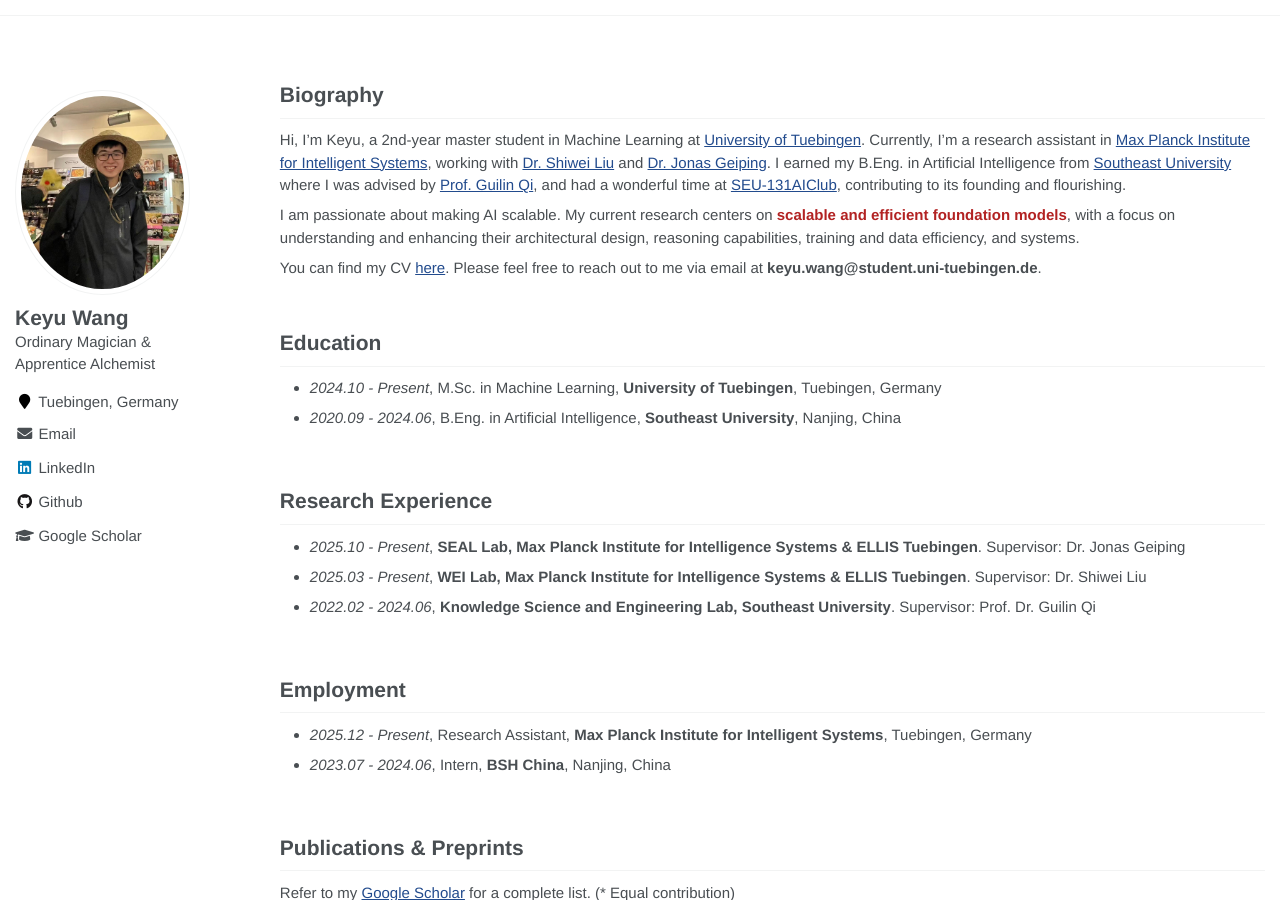
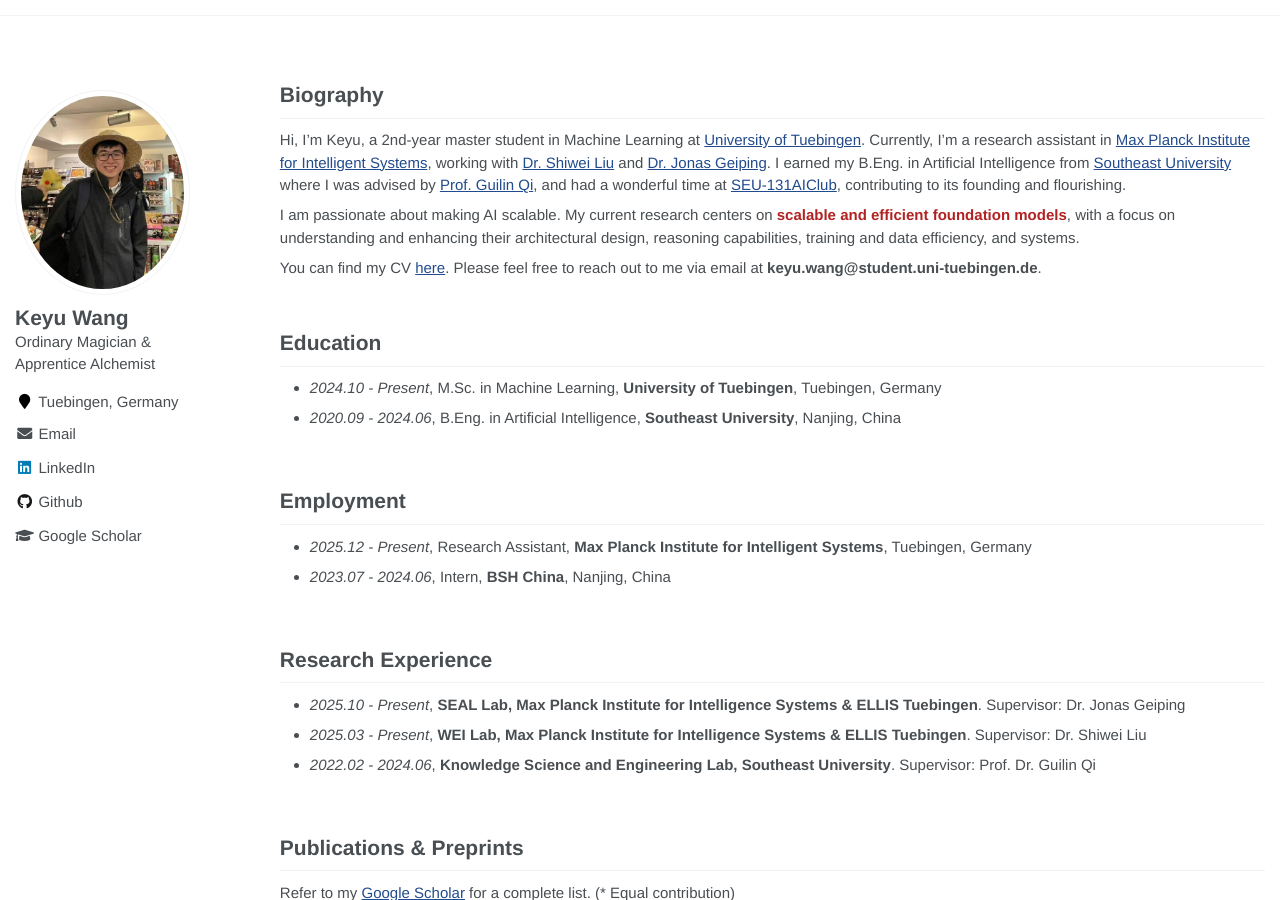
Before and after one commit to keyu-wang-2002/keyu-wang-2002.github.io, a Jekyll site: the page built from _pages/about.md, in a window 1280 px wide and 900 px high. Built offline with Jekyll 4.4.1, drawn with Linux system fonts in a browser that asks for light colours; part of the change alters nothing that is shown.

Commit message:
Update about.md

```diff
--- a/_pages/about.md
+++ b/_pages/about.md
@@ -32,6 +32,11 @@ You can find my CV [here](https://raw.githubusercontent.com/keyu-wang-2002/keyu-
 
 <br>
 
+# Employment
+- *2025.12 - Present*, Research Assistant, **Max Planck Institute for Intelligent Systems**, Tuebingen, Germany
+- *2023.07 - 2024.06*, Intern, **BSH China**, Nanjing, China
+
+<br>
 
 # Research Experience
 - *2025.10 - Present*, **SEAL Lab, Max Planck Institute for Intelligence Systems & ELLIS Tuebingen**. Supervisor: Dr. Jonas Geiping
@@ -41,11 +46,7 @@ You can find my CV [here](https://raw.githubusercontent.com/keyu-wang-2002/keyu-
 <br>
 
 
-# Employment
-- *2025.12 - Present*, Research Assistant, **Max Planck Institute for Intelligent Systems**, Tuebingen, Germany
-- *2023.07 - 2024.06*, Intern, **BSH China**, Nanjing, China
 
-<br>
 
 # Publications & Preprints
 Refer to my [Google Scholar](https://scholar.google.com/citations?view_op=list_works&hl=zh-CN&hl=zh-CN&user=IvXDjWUAAAAJ) for a complete list.  (\* Equal contribution)
```
